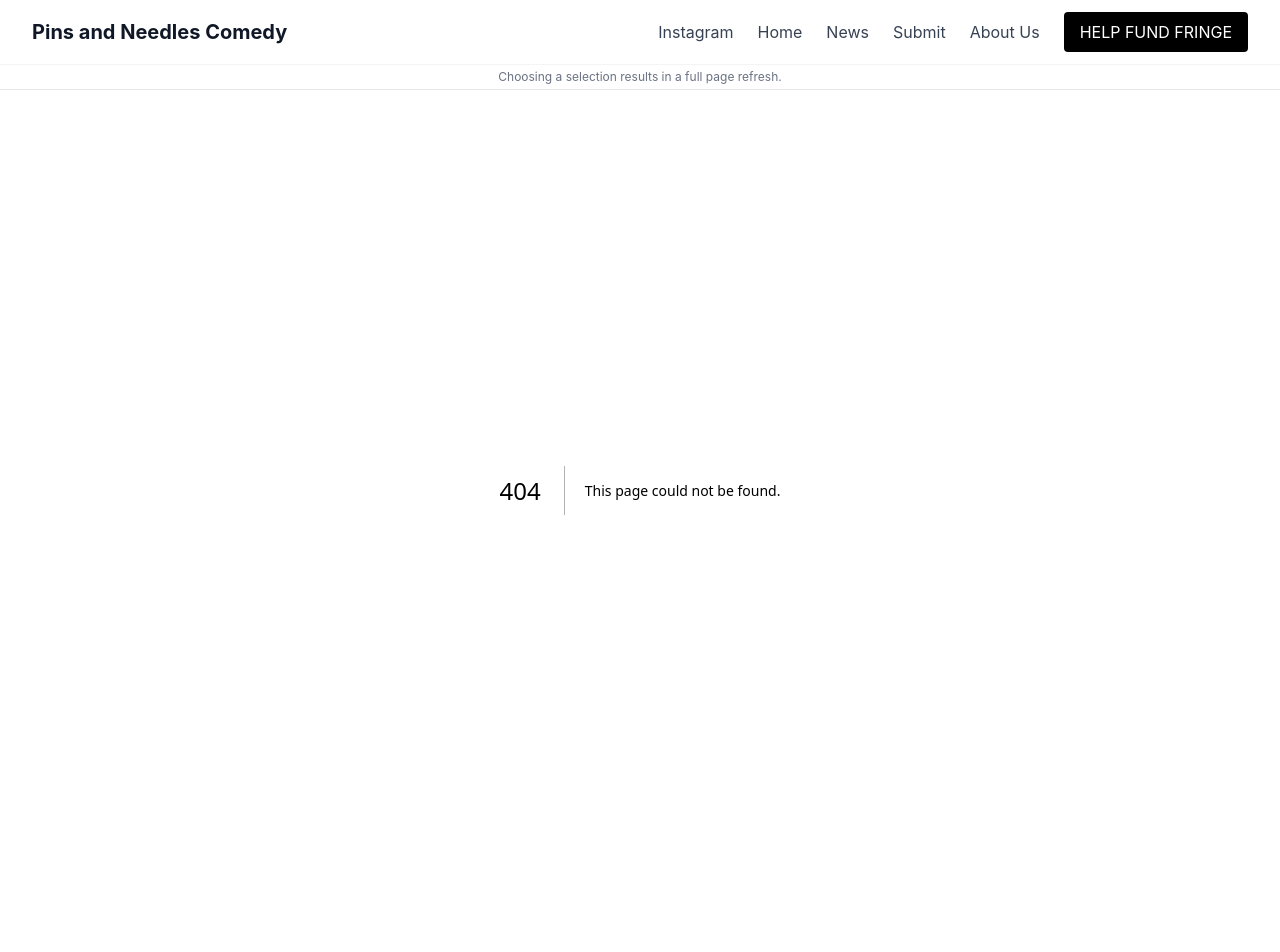
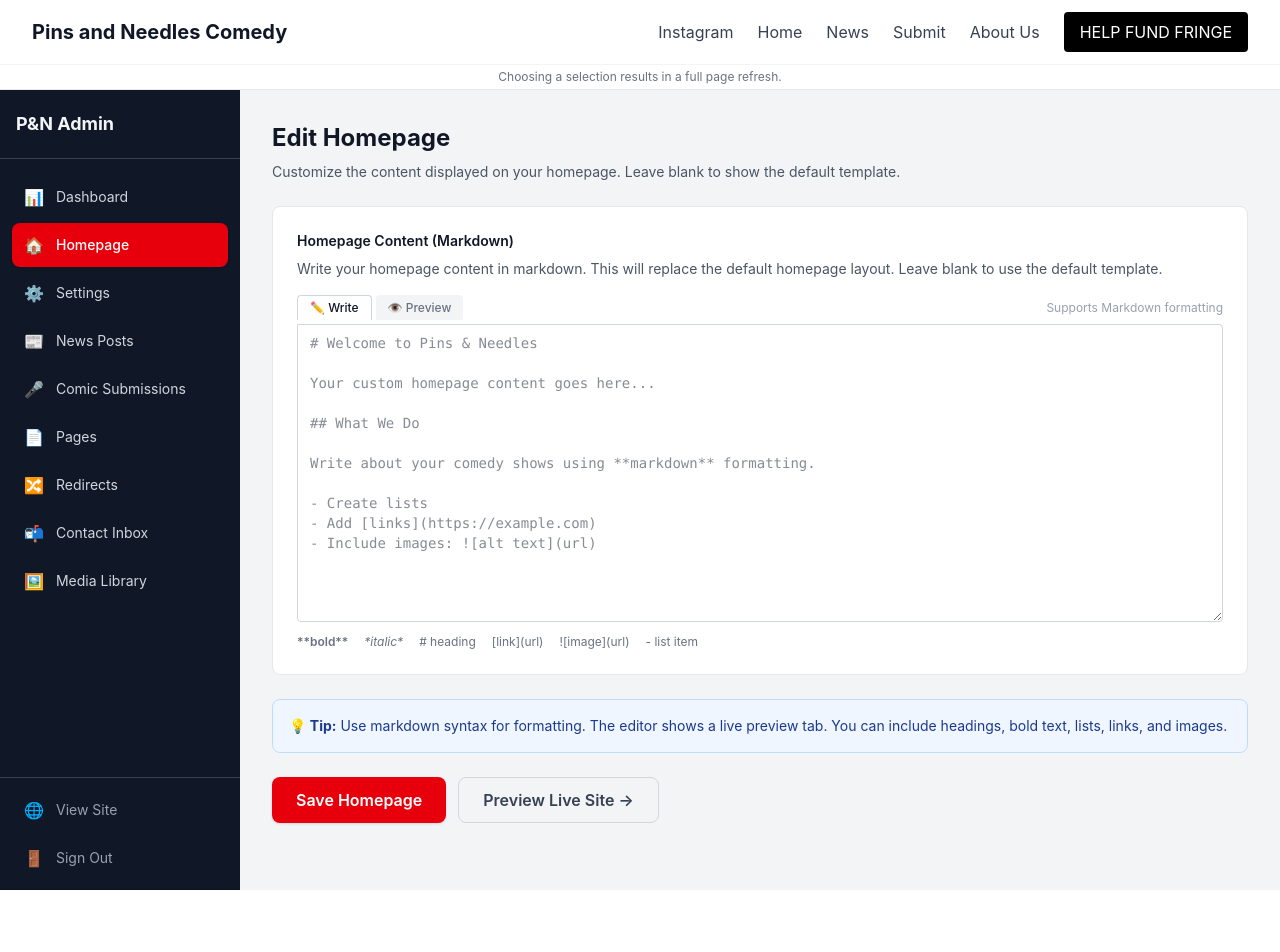
Before and after one commit to taylordrew4u2/PinsWebsite, a Next.js app: page /admin/homepage in a window 1280 px wide. Before the commit this address had no page. Shown: the top 952 px of the page. Built offline with nearby package versions, Linux system fonts and the light colour scheme; no server answers; the database is empty.

Commit message:
feat: add HomePageEditor component with Markdown editing capabilities and settings integration

```diff
--- /dev/null
+++ b/app/admin/homepage/HomePageEditor.tsx
@@ -0,0 +1,79 @@
+"use client";
+
+import { useActionState } from "react";
+import { saveHomePage, SaveHomePageState } from "./actions";
+import type { SiteSettings } from "@/db/types";
+import MarkdownEditor from "@/components/MarkdownEditor";
+
+const initialState: SaveHomePageState = { ok: false };
+
+export default function HomePageEditor({ settings }: { settings: SiteSettings | null }) {
+  const [state, formAction, pending] = useActionState(saveHomePage, initialState);
+
+  return (
+    <form action={formAction} className="space-y-6">
+      {state.ok && (
+        <div className="bg-green-50 border border-green-200 text-green-800 rounded px-4 py-3 text-sm">
+          ✓ Homepage saved successfully.
+        </div>
+      )}
+      {state.error && (
+        <div className="bg-red-50 border border-red-200 text-red-700 rounded px-4 py-3 text-sm">
+          Error: {state.error}
+        </div>
+      )}
+
+      <div className="bg-white border border-gray-200 rounded-lg p-6">
+        <div className="mb-4">
+          <label className="block text-sm font-semibold text-gray-900 mb-2">
+            Homepage Content (Markdown)
+          </label>
+          <p className="text-sm text-gray-600 mb-4">
+            Write your homepage content in markdown. This will replace the default homepage layout.
+            Leave blank to use the default template.
+          </p>
+        </div>
+
+        <MarkdownEditor
+          name="homeBodyMarkdown"
+          defaultValue={settings?.home_body_markdown ?? ""}
+          placeholder="# Welcome to Pins &amp; Needles
+
+Your custom homepage content goes here...
+
+## What We Do
+
+Write about your comedy shows using **markdown** formatting.
+
+- Create lists
+- Add [links](https://example.com)
+- Include images: ![alt text](url)"
+        />
+      </div>
+
+      <div className="bg-blue-50 border border-blue-200 rounded-lg p-4 text-sm text-blue-900">
+        <strong>💡 Tip:</strong> Use markdown syntax for formatting. The editor shows a live preview tab.
+        You can include headings, bold text, lists, links, and images.
+      </div>
+
+      <div className="flex gap-3">
+        <button
+          type="submit"
+          disabled={pending}
+          className="bg-red-600 text-white px-6 py-2.5 rounded-lg font-semibold hover:bg-red-700 disabled:opacity-50 transition shadow-sm"
+        >
+          {pending ? "Saving…" : "Save Homepage"}
+        </button>
+
+        <a
+          href="/"
+          target="_blank"
+          rel="noopener noreferrer"
+          className="bg-gray-100 text-gray-700 px-6 py-2.5 rounded-lg font-semibold hover:bg-gray-200 transition border border-gray-300"
+        >
+          Preview Live Site →
+        </a>
+      </div>
+    </form>
+  );
+}
--- /dev/null
+++ b/app/admin/homepage/actions.ts
@@ -0,0 +1,27 @@
+"use server";
+
+import { upsertSiteSettings } from "@/db/queries";
+import { revalidatePath } from "next/cache";
+
+export type SaveHomePageState = { ok: boolean; error?: string };
+
+export async function saveHomePage(
+  _prev: SaveHomePageState,
+  formData: FormData
+): Promise<SaveHomePageState> {
+  const homeBodyMarkdown = formData.get("homeBodyMarkdown")?.toString() || "";
+
+  try {
+    await upsertSiteSettings({
+      home_body_markdown: homeBodyMarkdown || null,
+    });
+
+    revalidatePath("/admin/homepage");
+    revalidatePath("/"); // Revalidate home page
+
+    return { ok: true };
+  } catch (e) {
+    console.error("[admin] saveHomePage error", e);
+    return { ok: false, error: "Database error. Check DATABASE_URL is configured." };
+  }
+}
--- /dev/null
+++ b/app/admin/homepage/page.tsx
@@ -0,0 +1,34 @@
+import { getSiteSettings } from "@/db/queries";
+import HomePageEditor from "./HomePageEditor";
+
+async function getSettings() {
+  try {
+    const data = await getSiteSettings();
+    return { data, error: null };
+  } catch {
+    return { data: null, error: "Database not connected. Configure DATABASE_URL." };
+  }
+}
+
+export default async function HomePageEditorPage() {
+  const { data, error } = await getSettings();
+
+  return (
+    <div>
+      <div className="mb-6">
+        <h1 className="text-2xl font-bold text-gray-900 mb-2">Edit Homepage</h1>
+        <p className="text-gray-600 text-sm">
+          Customize the content displayed on your homepage. Leave blank to show the default template.
+        </p>
+      </div>
+
+      {error && (
+        <div className="bg-yellow-50 border border-yellow-200 text-yellow-800 rounded px-4 py-3 mb-6 text-sm">
+          ⚠ {error}
+        </div>
+      )}
+
+      <HomePageEditor settings={data} />
+    </div>
+  );
+}
--- a/app/admin/layout.tsx
+++ b/app/admin/layout.tsx
@@ -6,6 +6,7 @@ import { useState } from "react";
 
 const navLinks = [
   { href: "/admin", label: "Dashboard", icon: "📊", exact: true },
+  { href: "/admin/homepage", label: "Homepage", icon: "🏠" },
   { href: "/admin/settings", label: "Settings", icon: "⚙️" },
   { href: "/admin/posts", label: "News Posts", icon: "📰", exact: true },
   { href: "/admin/posts/comic-submission", label: "Comic Submissions", icon: "🎤" },
--- a/app/admin/page.tsx
+++ b/app/admin/page.tsx
@@ -22,6 +22,7 @@ async function getStats() {
 }
 
 const sections = [
+  { href: "/admin/homepage", label: "Homepage", description: "Edit homepage content and layout" },
   { href: "/admin/settings", label: "Settings", description: "Site name, nav, social links, SEO" },
   { href: "/admin/posts", label: "News Posts", description: "Create and manage news articles" },
   { href: "/admin/posts/comic-submission", label: "Comic Submission Posts", description: "Manage comic submission posts" },
```
